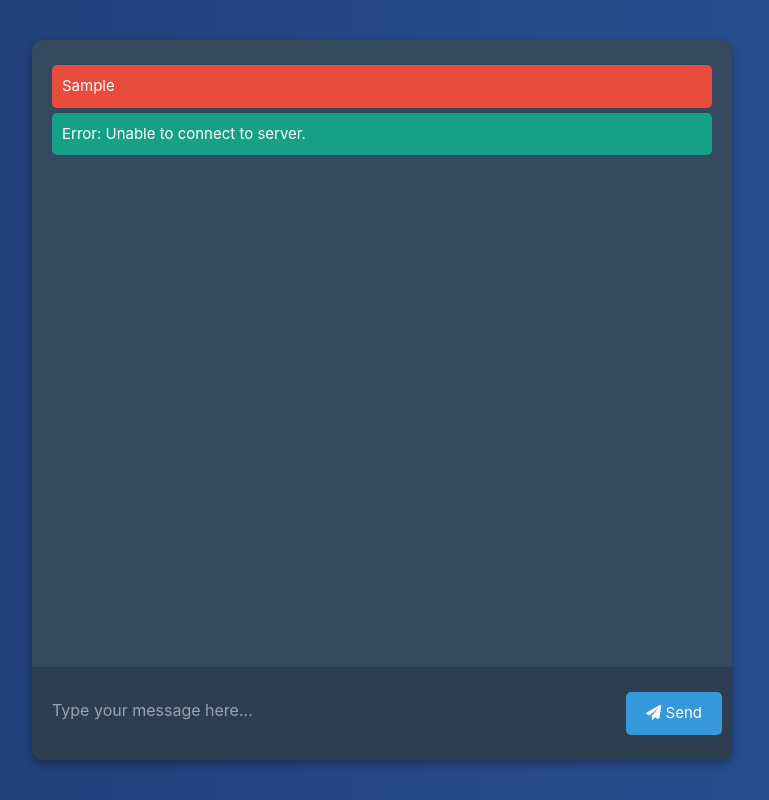
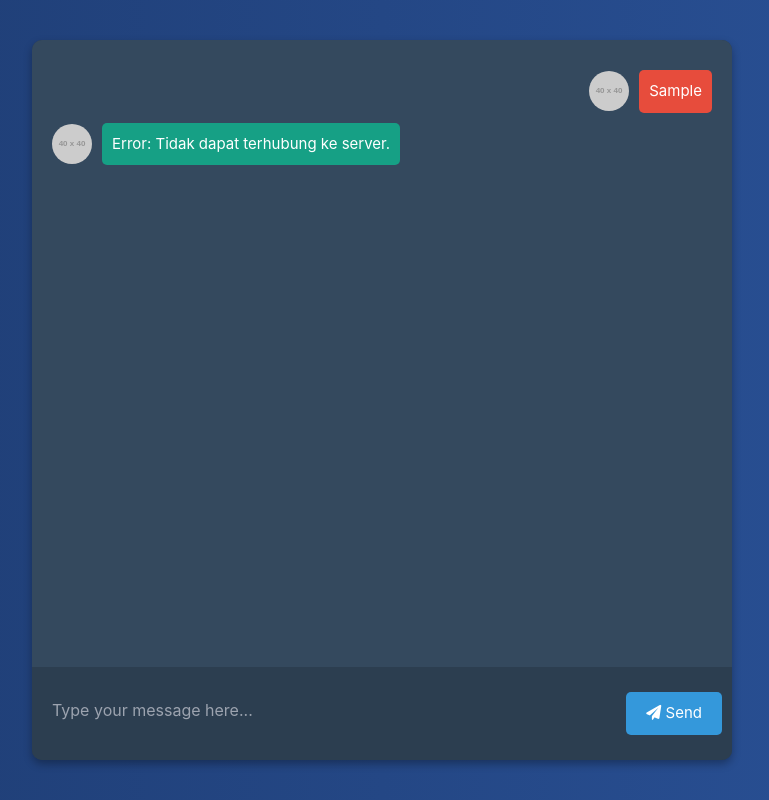
Before and after one commit to wanzofc/KONTOL-GEMINI, a website: page index.html in a window 1280 px wide. Both pictures are taken after typing "Sample" into the empty fields and a click on the button "Send". Shown: the whole page, without its empty margins (258-1027 px from the left). Drawn offline with nearby package versions, Linux system fonts and the light colour scheme; some packages are replaced by stand-ins of ours; no server answers; placeholder pictures from the web are drawn by us; a script that the page names is missing.

Commit message:
Update index.html

```diff
--- a/index.html
+++ b/index.html
@@ -3,49 +3,31 @@
 <head>
   <meta charset="UTF-8">
   <meta name="viewport" content="width=device-width, initial-scale=1.0">
-  <title>Gemini AI Chatbot</title>
-
-  <!-- Bootstrap -->
+  <title>KONTOL NYA GEMINI</title>
   <link rel="stylesheet" href="https://cdn.jsdelivr.net/npm/bootstrap@5.3.0-alpha3/dist/css/bootstrap.min.css">
-
-  <!-- Tailwind CSS -->
   <script src="https://cdn.tailwindcss.com"></script>
-
-  <!-- Bulma -->
   <link rel="stylesheet" href="https://cdn.jsdelivr.net/npm/bulma/css/bulma.min.css">
-
-  <!-- Materialize CSS -->
   <link rel="stylesheet" href="https://cdnjs.cloudflare.com/ajax/libs/materialize/1.0.0/css/materialize.min.css">
-
-  <!-- Font Awesome -->
   <link rel="stylesheet" href="https://cdnjs.cloudflare.com/ajax/libs/font-awesome/6.0.0/css/all.min.css">
-
-  <!-- Animate.css -->
   <link rel="stylesheet" href="https://cdnjs.cloudflare.com/ajax/libs/animate.css/4.1.1/animate.min.css">
-
-  <!-- AOS -->
   <link rel="stylesheet" href="https://cdnjs.cloudflare.com/ajax/libs/aos/2.3.4/aos.css">
   <script src="https://cdnjs.cloudflare.com/ajax/libs/aos/2.3.4/aos.js"></script>
-
-  <!-- jQuery -->
   <script src="https://code.jquery.com/jquery-3.6.4.min.js"></script>
-
-  <!-- GSAP -->
   <script src="https://cdnjs.cloudflare.com/ajax/libs/gsap/3.12.2/gsap.min.js"></script>
-
-  <!-- SweetAlert2 -->
   <script src="https://cdn.jsdelivr.net/npm/sweetalert2@11"></script>
-
-  <!-- Chart.js -->
   <script src="https://cdn.jsdelivr.net/npm/chart.js"></script>
-
-  <!-- Lottie Animations -->
   <script src="https://cdnjs.cloudflare.com/ajax/libs/lottie-web/5.9.4/lottie.min.js"></script>
-
-  <!-- Lodash -->
   <script src="https://cdnjs.cloudflare.com/ajax/libs/lodash.js/4.17.21/lodash.min.js"></script>
-
-  <!-- Custom Style -->
+  <link rel="stylesheet" href="https://code.jquery.com/ui/1.12.1/themes/base/jquery-ui.css">
+  <script src="https://code.jquery.com/ui/1.12.1/jquery-ui.js"></script>
+  <script src="https://cdnjs.cloudflare.com/ajax/libs/popper.js/2.11.6/umd/popper.min.js"></script>
+  <link href="https://cdnjs.cloudflare.com/ajax/libs/select2/4.0.13/css/select2.min.css" rel="stylesheet" />
+  <script src="https://cdnjs.cloudflare.com/ajax/libs/select2/4.0.13/js/select2.min.js"></script>
+  <link rel="stylesheet" href="https://cdnjs.cloudflare.com/ajax/libs/toastr.js/latest/toastr.min.css">
+  <script src="https://cdnjs.cloudflare.com/ajax/libs/toastr.js/latest/toastr.min.js"></script>
+  <link rel="stylesheet" href="https://cdnjs.cloudflare.com/ajax/libs/lightbox2/2.11.3/css/lightbox.min.css">
+  <script src="https://cdnjs.cloudflare.com/ajax/libs/lightbox2/2.11.3/js/lightbox.min.js"></script>
+  <script src="https://cdnjs.cloudflare.com/ajax/libs/moment.js/2.29.4/moment.min.js"></script>
   <style>
     body {
       background: linear-gradient(to right, #1e3c72, #2a5298);
@@ -55,7 +37,6 @@
       justify-content: center;
       align-items: center;
     }
-
     #chat-container {
       width: 100%;
       max-width: 700px;
@@ -67,21 +48,18 @@
       box-shadow: 0 4px 8px rgba(0, 0, 0, 0.3);
       overflow: hidden;
     }
-
     #chat-box {
       flex-grow: 1;
       overflow-y: auto;
       padding: 20px;
       background: #34495e;
     }
-
     #chat-input-container {
       padding: 10px;
       background: #2c3e50;
       display: flex;
       align-items: center;
     }
-
     #chat-input {
       flex: 1;
       padding: 10px;
@@ -89,7 +67,6 @@
       border: none;
       margin-right: 10px;
     }
-
     #send-btn {
       padding: 10px 20px;
       border-radius: 5px;
@@ -98,27 +75,37 @@
       border: none;
       cursor: pointer;
     }
-
     #send-btn:hover {
       background-color: #2980b9;
     }
-
     .bot-message, .user-message {
-      margin: 5px 0;
+      margin: 10px 0;
+      display: flex;
+      align-items: center;
+    }
+    .bot-message {
+      justify-content: flex-start;
+      }
+    .user-message {
+      justify-content: flex-end;
+    }
+    .bot-message img, .user-message img {
+      width: 40px;
+      height: 40px;
+      border-radius: 50%;
+      margin-right: 10px;
+    }
+    .bot-message .text, .user-message .text {
       padding: 10px;
       border-radius: 5px;
     }
-
-    .bot-message {
+    .bot-message .text {
       background: #16a085;
       color: white;
-      align-self: flex-start;
     }
-
-    .user-message {
+    .user-message .text {
       background: #e74c3c;
       color: white;
-      align-self: flex-end;
     }
   </style>
 </head>
@@ -130,29 +117,31 @@
       <button id="send-btn"><i class="fas fa-paper-plane"></i> Send</button>
     </div>
   </div>
-
   <script>
-    AOS.init(); // Initialize AOS library
-
+    AOS.init();
     const chatBox = document.getElementById("chat-box");
     const chatInput = document.getElementById("chat-input");
     const sendBtn = document.getElementById("send-btn");
-
+    const botProfile = "https://via.placeholder.com/40"; // Replace with actual bot profile URL
+    const userProfile = "https://via.placeholder.com/40"; // Replace with actual user profile URL
     function appendMessage(message, sender) {
-      const div = document.createElement("div");
-      div.className = sender === "user" ? "user-message" : "bot-message";
-      div.textContent = message;
-      chatBox.appendChild(div);
+      const messageContainer = document.createElement("div");
+      messageContainer.className = sender === "user" ? "user-message" : "bot-message";
+      const img = document.createElement("img");
+      img.src = sender === "user" ? userProfile : botProfile;
+      const text = document.createElement("div");
+      text.className = "text";
+      text.textContent = message;
+      messageContainer.appendChild(img);
+      messageContainer.appendChild(text);
+      chatBox.appendChild(messageContainer);
       chatBox.scrollTop = chatBox.scrollHeight;
     }
-
     sendBtn.addEventListener("click", async () => {
       const userInput = chatInput.value.trim();
       if (!userInput) return;
-
       appendMessage(userInput, "user");
       chatInput.value = "";
-
       try {
         const response = await fetch("/api/chat", {
           method: "POST",
@@ -161,11 +150,10 @@
           },
           body: JSON.stringify({ text: userInput }),
         });
-
         const data = await response.json();
-        appendMessage(data.reply || "Sorry, I couldn't process that.", "bot");
+        appendMessage(data.reply || "Maaf, saya tidak dapat memproses pesan ini.", "bot");
       } catch (error) {
-        appendMessage("Error: Unable to connect to server.", "bot");
+        appendMessage("Error: Tidak dapat terhubung ke server.", "bot");
       }
     });
   </script>
```
